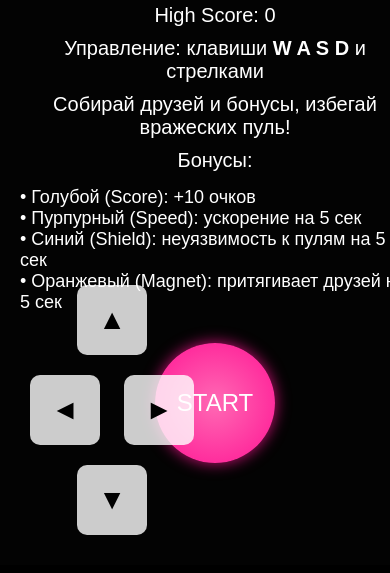
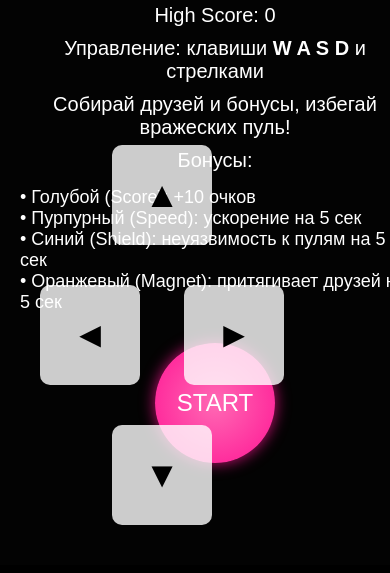
Before and after one commit to Mikhailgerasimov9/maike-game, a plain HTML site: page index.html in a window 390 px wide. Shown: the part 279-852 px from the top of the page. Drawn offline with Linux system fonts and the light colour scheme.

Commit message:
Add files via upload

```diff
--- a/index.html
+++ b/index.html
@@ -3,6 +3,7 @@
 <head>
   <meta charset="UTF-8">
   <title>M.AI.KE</title>
+  <!-- Добавляем meta-тег viewport для корректного отображения на мобильных устройствах -->
   <meta name="viewport" content="width=device-width, initial-scale=1.0, maximum-scale=1.0, user-scalable=no">
   <style>
     body {
@@ -153,13 +154,22 @@
       align-items: center;
     }
     #dpad button {
-      width: 70px;      /* увеличено для удобства */
-      height: 70px;     /* увеличено для удобства */
-      margin: 10px;
-      font-size: 28px;  /* увеличен размер шрифта */
+      width: 90px;       /* Увеличено для удобства */
+      height: 90px;      /* Увеличено для удобства */
+      margin: 15px;
+      font-size: 32px;   /* Увеличен размер шрифта */
       border-radius: 10px;
       background: rgba(255,255,255,0.8);
       border: none;
+    }
+    /* Если экран еще меньше (например, маленькие смартфоны) – можно увеличить еще */
+    @media (max-width: 480px) {
+      #dpad button {
+        width: 100px;
+        height: 100px;
+        margin: 20px;
+        font-size: 36px;
+      }
     }
   </style>
 </head>
@@ -222,7 +232,7 @@
     let highScore = 0;
     updateHighScoreDisplay();
 
-    // Параметры уровней: время 60 сек, цель: уровень 1 – 20, уровень 2 – 40, уровень 3 – 50 очков;
+    // Параметры уровней: время 60 сек, цели: уровень 1 – 20, уровень 2 – 40, уровень 3 – 50 очков;
     // препятствия: нет на 1, 3 на 2, 5 на 3.
     const levels = [
       { timeLimit: 60, targetScore: 20, obstacles: false },
@@ -239,13 +249,19 @@
     let gameOver = false;
     let lastTime = Date.now();
 
+    // Определяем, является ли устройство мобильным (touch поддержка)
+    const isMobile = ('ontouchstart' in window);
+
+    // На компьютере скорость героя немного выше (если не мобильное устройство)
+    const baseSpeed = isMobile ? 3 : 4;
+
     // Объект героя (робот AI)
     const hero = {
       x: canvas.width / 2,
       y: canvas.height / 2,
       radius: 20,
-      baseSpeed: 3,
-      speed: 3,
+      baseSpeed: baseSpeed,
+      speed: baseSpeed,
       dx: 0,
       dy: 0,
       boostTime: 0,
@@ -260,8 +276,7 @@
     let enemyBullets = [];
     let obstacles = [];
 
-    // Поддержка управления: клавиши WASD и стрелки
-    // Если нажаты стрелки, мапим их на соответствующие буквы
+    // Поддержка управления: клавиши WASD и стрелки (маппинг стрелок на W/A/S/D)
     const keys = {};
     window.addEventListener("keydown", (e) => {
       let key = e.key;
@@ -281,7 +296,6 @@
     });
 
     // --- On-screen D-Pad для мобильного управления ---
-    // Также добавляем обработку касаний для кнопок D-Pad.
     function setupDpad() {
       const btnUp = document.getElementById('btn-up');
       const btnDown = document.getElementById('btn-down');
@@ -462,7 +476,7 @@
       }
     }
 
-    // Простейшая проверка столкновения для кругов
+    // Простейшая проверка столкновения (для кругов)
     function isColliding(a, b) {
       const dx = a.x - b.x;
       const dy = a.y - b.y;
@@ -552,7 +566,7 @@
     }
 
     // Рисование героя.
-    // На уровнях 1 и 2 – стандартный круг, на 3‑ем – округлый прямоугольник с дополнительным элементом одежды (галстук) и ярким ореолом.
+    // На уровнях 1 и 2 — стандартный круг; на 3‑ем — округлый прямоугольник с дополнительным элементом (галстук) и ярким ореолом.
     function drawHero() {
       ctx.save();
       ctx.translate(hero.x, hero.y);
@@ -585,7 +599,7 @@
         ctx.arc(0, -hero.radius*0.8 - 20, 5, 0, Math.PI * 2);
         ctx.fillStyle = "#f00";
         ctx.fill();
-        // Галстук (дополнительный элемент одежды)
+        // Галстук
         ctx.fillStyle = "#00f";
         ctx.beginPath();
         ctx.moveTo(0, 0);
@@ -617,6 +631,7 @@
           ctx.setLineDash([]);
         }
       } else {
+        // Рисуем стандартный круг для уровней 1 и 2
         ctx.fillStyle = gradient;
         ctx.beginPath();
         ctx.arc(0, 0, hero.radius, 0, Math.PI * 2);
@@ -962,7 +977,6 @@
     setInterval(() => { if (!gameOver) spawnFriend(); }, 1500);
     setInterval(() => { if (!gameOver) spawnBonus(); }, 7000);
     setInterval(() => { if (!gameOver) spawnEnemy(); }, 8000);
-
   </script>
 </body>
 </html>
```
